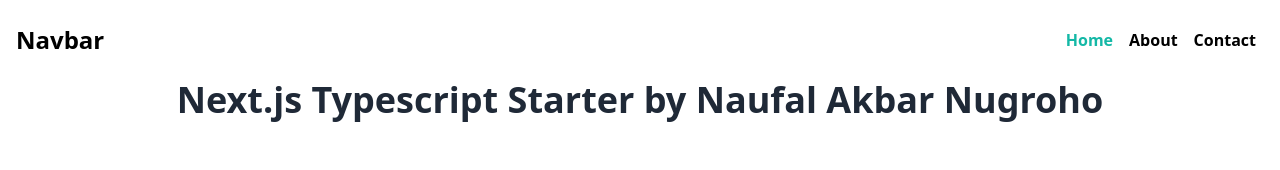
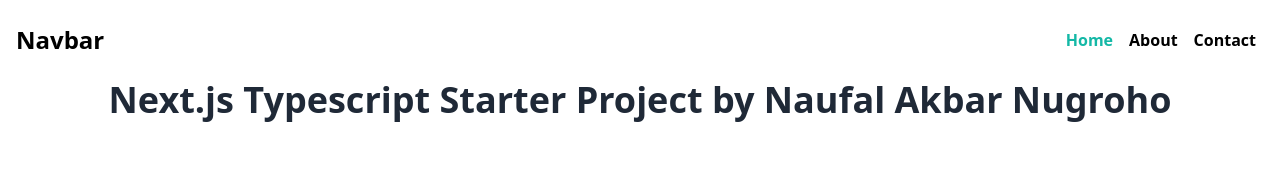
Before and after one commit to nuflakbrr/frontend-template, a Next.js app: page / in a window 1280 px wide. Shown: the top 170 px of the page. Built offline with nearby package versions, Linux system fonts and the light colour scheme; no server answers.

Commit message:
upd: update

```diff
--- a/src/data/siteMetadata.ts
+++ b/src/data/siteMetadata.ts
@@ -1,5 +1,5 @@
 export const siteMetadata = {
-  title: 'Next.js Typescript Starter by Naufal Akbar Nugroho',
+  title: 'Next.js Typescript Starter Project by Naufal Akbar Nugroho',
   author: 'Naufal Akbar Nugroho',
   headerTitle: 'Naufal Akbar Nugroho',
   headerMobTitle: 'Naufal Akbar',
```
